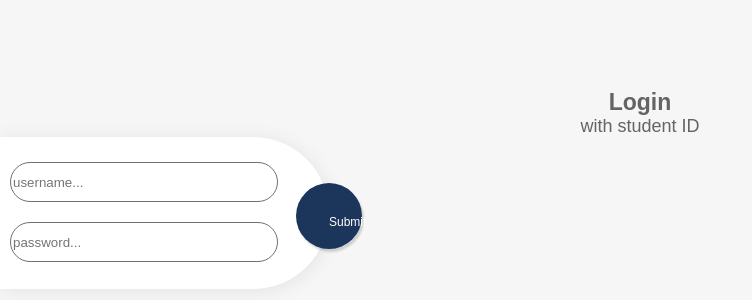
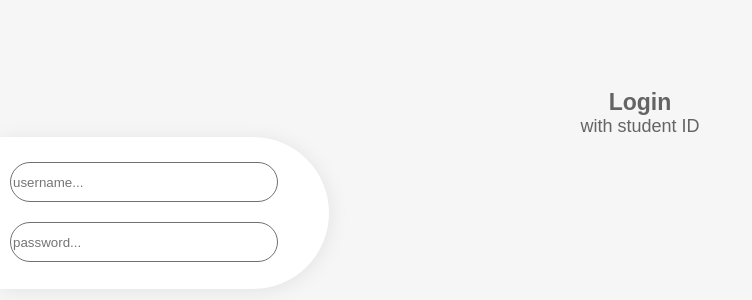
Before and after one commit to roong-aroon-developer/RA-Event, a React (Create React App) app: page /login in a window 1280 px wide. Shown: the part 84-384 px from the top of the page, without its empty margins (0-752 px from the left). Built offline with nearby package versions, Linux system fonts and the light colour scheme.

Commit message:
:recycle: a little refractor

```diff
--- a/src/components/GreetUser/index.jsx
+++ b/src/components/Header/index.jsx
@@ -1,7 +1,7 @@
 import React from 'react'
-import './GreetUser.css'
+import './Header.css'
 
-const GreetUser = () => {
+const Header = () => {
     return(
         <div id = "GreetBox">
             <div id ="Welcome">
@@ -20,4 +20,4 @@ const GreetUser = () => {
     );
 }
 
-export default GreetUser;
+export default Header;
--- a/src/components/LoginFrame/LoginFrame.css
+++ b/src/components/LoginField/LoginField.css
@@ -30,28 +30,17 @@
     outline: none;
 }
 
-.submitcircle{
-    padding: 10%;
-    position: absolute;
-    top: 30%;
-    left: 90%;
-    float:right;
-    width: 66px;
-    height: 66px;
-    border-radius: 500px;
-    outline: none;
-    border: none;
-    background-color: #1C355B;
-    box-shadow: 2px 3px 2px #00000027;
-    color: white;
-    font-family: Arial, Helvetica, sans-serif;
-    font-size: 12px;
+#logintext{
     text-align: center;
+    margin-top: 173px;
+    font-family: Arial,Helvetica;
+    color: #646464;
 }
-.submitcircle:active{
-    background-color: #003346;
+#loginword{
+    font-size: 23px;
+    font-weight: 600;
 }
-#submitarrow{
-    margin: auto;
-    margin-top: 5px;
+#loginsubtext{
+    font-size: 18px;
+    font-weight: 25;
 }
--- /dev/null
+++ b/src/components/LoginField/index.jsx
@@ -0,0 +1,32 @@
+import React from "react";
+import { Fragment } from "react"
+import "./LoginField.css";
+
+const LoginField = () => {
+  return (
+    <Fragment>
+      <div id="logintext">
+        <div id="loginword">Login</div>
+        <div id="loginsubtext">with student ID</div>
+      </div>
+      <div id="loginframe">
+        <div id="field-wrapper">
+          <input
+            type="text"
+            className="inputbox"
+            id="username"
+            placeholder="username..."
+          />
+          <input
+            type="password"
+            className="inputbox"
+            id="password"
+            placeholder="password..."
+          />
+        </div>
+      </div>
+    </Fragment>
+  );
+};
+
+export default LoginField;
--- a/src/components/LoginFrame/index.jsx
+++ /dev/null
@@ -1,17 +0,0 @@
-import React from 'react'
-import { NavLink } from 'react-router-dom'
-import './LoginFrame.css'
-
-const LoginFrame = () => {
-    return(
-        <div id="loginframe">
-            <div id="field-wrapper">
-            <input type="text" className = "inputbox" id="username" placeholder="username..."/>
-            <input type="password" className = "inputbox" id="password" placeholder="password..."/>
-            </div>
-            <NavLink to="/" style={{textDecoration: "none", color: "white"}}><div className="submitcircle">Submit</div></NavLink>
-        </div>
-    );
-}
-
-export default LoginFrame;
--- a/src/components/LoginText/LoginText.css
+++ /dev/null
@@ -1,14 +0,0 @@
-#logintext{
-    text-align: center;
-    margin-top: 173px;
-    font-family: Arial,Helvetica;
-    color: #646464;
-}
-#loginword{
-    font-size: 23px;
-    font-weight: 600;
-}
-#loginsubtext{
-    font-size: 18px;
-    font-weight: 25;
-}
--- a/src/components/LoginText/index.jsx
+++ /dev/null
@@ -1,13 +0,0 @@
-import React from 'react'
-import './LoginText.css'
-
-const LoginText = () => {
-    return(
-        <div id = "logintext">
-            <div id = "loginword">Login</div>
-            <div id = "loginsubtext">with student ID</div>
-        </div>
-    )
-}
-
-export default LoginText;
--- a/src/pages/Home.jsx
+++ b/src/pages/Home.jsx
@@ -1,6 +1,6 @@
 import React from "react";
 import EventFeed from "../components/EventFeed";
-import GreetUser from "../components/GreetUser";
+import Header from "../components/Header";
 import WeekFeed from "../components/WeekFeed"
 
 import '../styles/Home.css';
@@ -8,7 +8,7 @@ import '../styles/Home.css';
 const Home = () => {
   return (
       <div id = "App">
-        <GreetUser />
+        <Header />
         <EventFeed />
         <WeekFeed />
       </div>
--- a/src/pages/Login.jsx
+++ b/src/pages/Login.jsx
@@ -1,13 +1,9 @@
 import React, { Fragment } from 'react'
-import LoginText from '../components/LoginText'
-import LoginFrame from '../components/LoginFrame'
+import LoginField from "../components/LoginField"
 
 const Login = () => {
     return(
-        <Fragment>
-            <LoginText />
-            <LoginFrame />
-        </Fragment>
+        <LoginField/>
     )
 }
 
```
Also changed, not shown: src/components/Header/Header.css (renamed from src/components/GreetUser/GreetUser.css).
